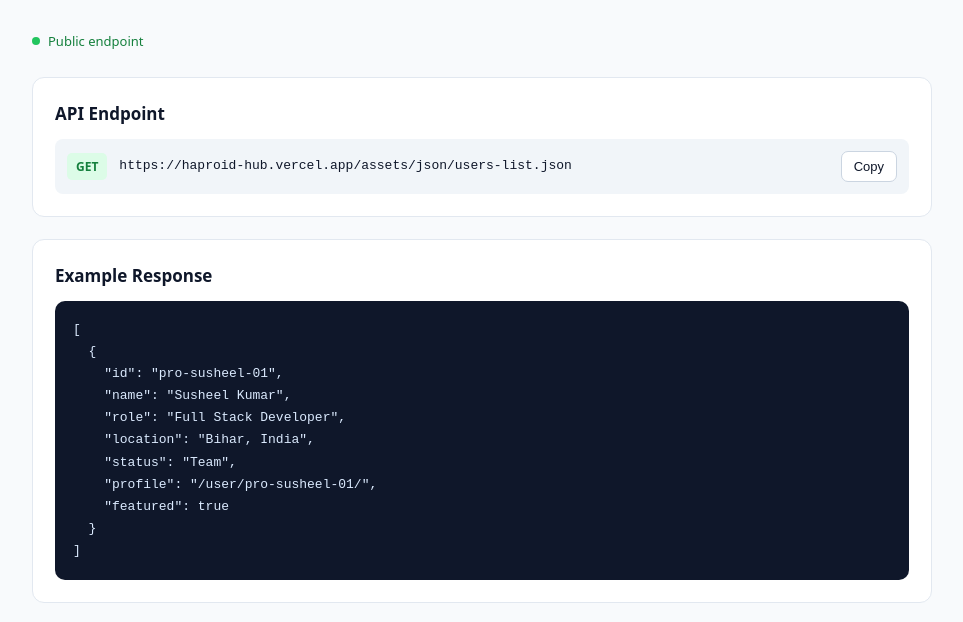
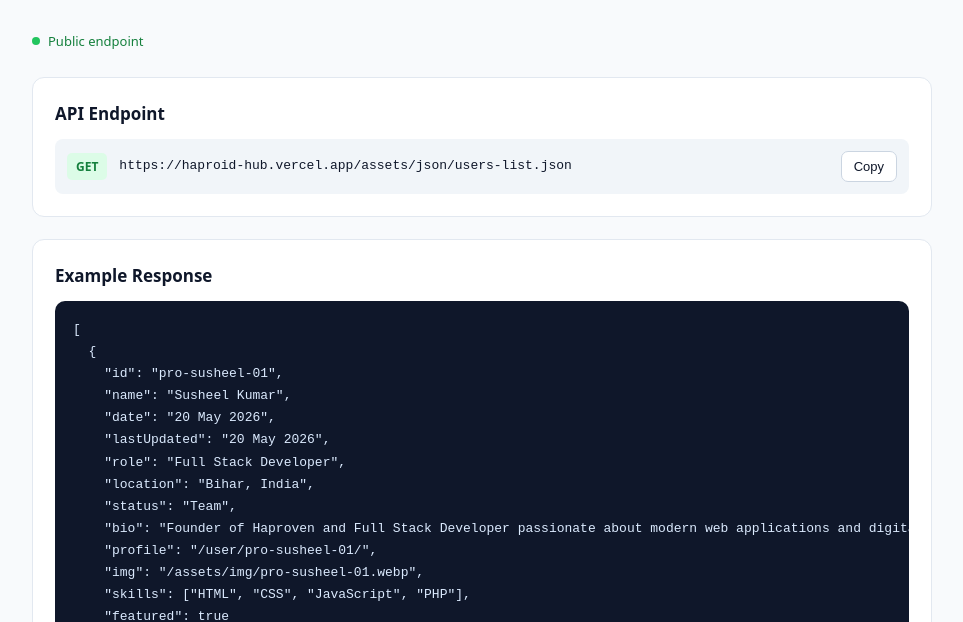
Before and after one commit to haproven/HaproID, a plain HTML site: page index.html in a window 1280 px wide. Shown: the part 285-907 px from the top of the page, without its empty margins (158-1121 px from the left). Drawn offline with Linux system fonts and the light colour scheme.

Commit message:
Update index.html

```diff
--- a/index.html
+++ b/index.html
@@ -229,12 +229,17 @@
   {
     "id": "pro-susheel-01",
     "name": "Susheel Kumar",
+    "date": "20 May 2026",
+    "lastUpdated": "20 May 2026",
     "role": "Full Stack Developer",
     "location": "Bihar, India",
     "status": "Team",
+    "bio": "Founder of Haproven and Full Stack Developer passionate about modern web applications and digital ecosystems.",
     "profile": "/user/pro-susheel-01/",
+    "img": "/assets/img/pro-susheel-01.webp",
+    "skills": ["HTML", "CSS", "JavaScript", "PHP"],
     "featured": true
-  }
+  },
 ]</code></pre>
     </section>
 
```
